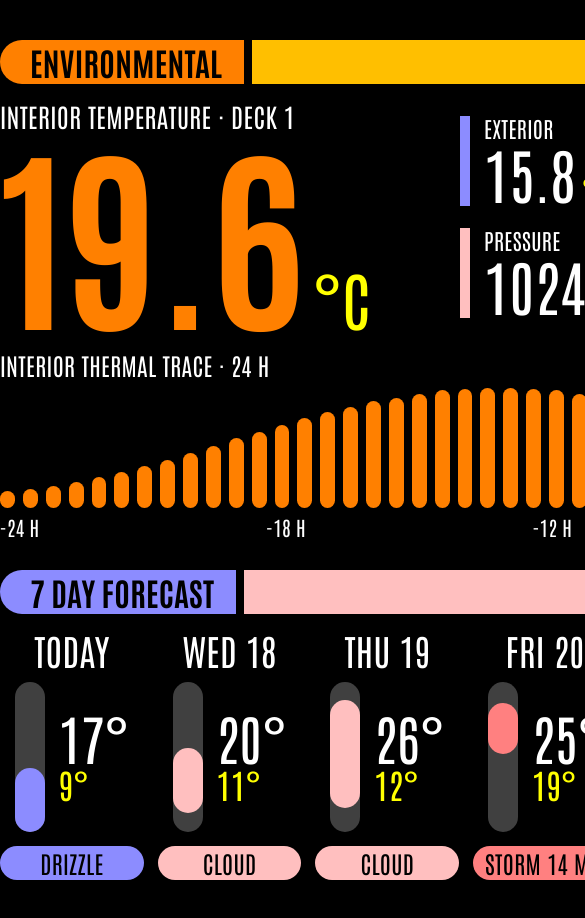
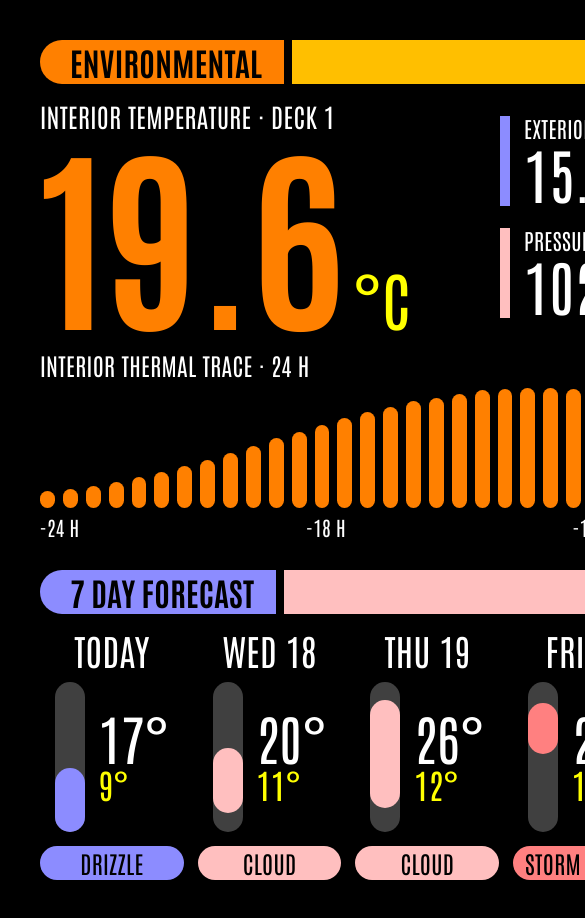
Before and after one commit to dmellok/lcars-weather-panel, a plain HTML site: page index.html in a window 390 px wide. Shown: the top 918 px of the page, 585 px wide, since content can reach past the window. Drawn offline with Linux system fonts and the light colour scheme.

Commit message:
Scale to fit phone screens and add side margins
Co-Authored-By: Claude <noreply@anthropic.com>
Claude-Session: https://claude.ai/code/session_01WuCTUXGNLw7vGtD1kbWJN2

```diff
--- a/index.html
+++ b/index.html
@@ -2,13 +2,13 @@
 <html lang="en">
 <head>
 <meta charset="utf-8">
-<meta name="viewport" content="width=device-width, initial-scale=1">
+<meta name="viewport" content="width=1170">
 <title>LCARS Weather</title>
 <link href="https://fonts.googleapis.com/css2?family=Antonio:wght@400;700&display=block" rel="stylesheet">
 <style>
 *{box-sizing:border-box}html,body{margin:0;padding:0}
 body{background:#000;color:#fff;font-family:'Antonio','Bebas Neue',sans-serif;text-transform:uppercase;letter-spacing:.02em}
-#app{width:1090px;margin:0 auto;padding:40px 0}
+#app{width:1170px;margin:0 auto;padding:40px}
 .sec{margin-bottom:30px}
 .hd{display:flex;gap:8px;height:44px;margin-bottom:18px}
 .hd-t{border-radius:22px 0 0 22px;padding:0 22px 0 30px;font-size:32px;line-height:44px;color:#000;font-weight:700;white-space:nowrap}
```
